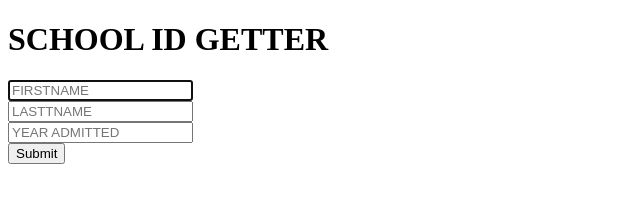
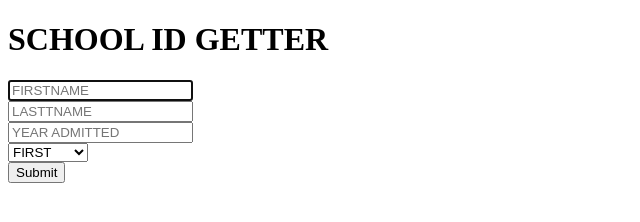
Before and after one commit to Gklelei/ID-GETTER, a plain HTML site: page id.html in a window 1280 px wide. Shown: the whole page, without its empty margins (0-640 px from the left). Drawn offline with Linux system fonts and the light colour scheme.

Commit message:
Fixed bugs

```diff
--- a/id.html
+++ b/id.html
@@ -14,6 +14,12 @@
     <input type="text" id="fname" autofocus placeholder="FIRSTNAME" required> <br>
     <input type="text" id="lname" autofocus placeholder="LASTTNAME" required> <br>
     <input type="text" id="year" autofocus placeholder="YEAR ADMITTED" required> <br>
+    <select name="SEMESTER" id="sem">
+        <br>
+        <option value="FIRST">FIRST</option>
+        <option value="SECOND">SECOND</option>
+    </select>
+    <br>
     <input type="submit"> <br>
     <p></p>
    </form>
--- a/id.js
+++ b/id.js
@@ -31,7 +31,7 @@ document.addEventListener('DOMContentLoaded', function(){
         yrvalue = 2412;
     }
      var ID = 'S' + fname.substring(0,3) + lname.substring(0,2) + yrvalue;
-    alert(`SCHOOL ID: ${ID}`.toLocaleUpperCase());
+    alert(`SCHOOL ID: ${ID}`.toUpperCase());
     //alert(`the sem is ${sem}`);
    }
 })
```
